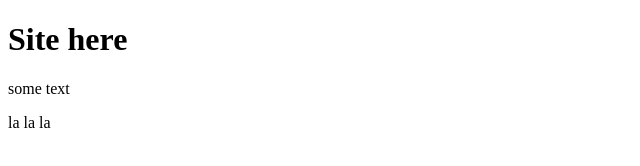
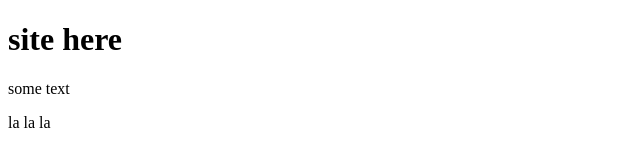
Before and after one commit to andreyMashin/site, a plain HTML site: page index.html in a window 1280 px wide. Shown: the full height of the page, 0-640 px from the left. Drawn offline with Linux system fonts and the light colour scheme.

Commit message:
second commit

```diff
--- a/index.html
+++ b/index.html
@@ -6,7 +6,7 @@
   <link rel="stylesheet" href="css/style.css">
 </head>
 <body>
-  <h1>Site here</h1>
+  <h1>site here</h1>
   <p>some text</p>
   <p>la la la</p>
 </body>
```
